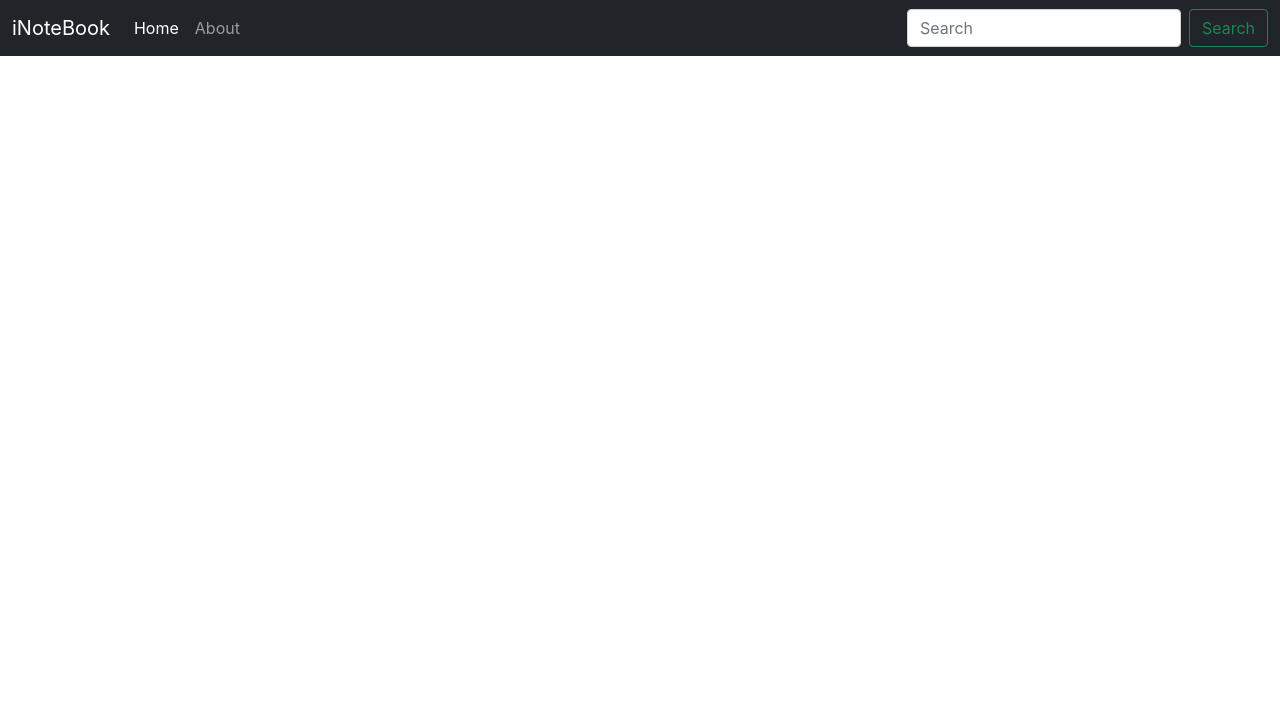
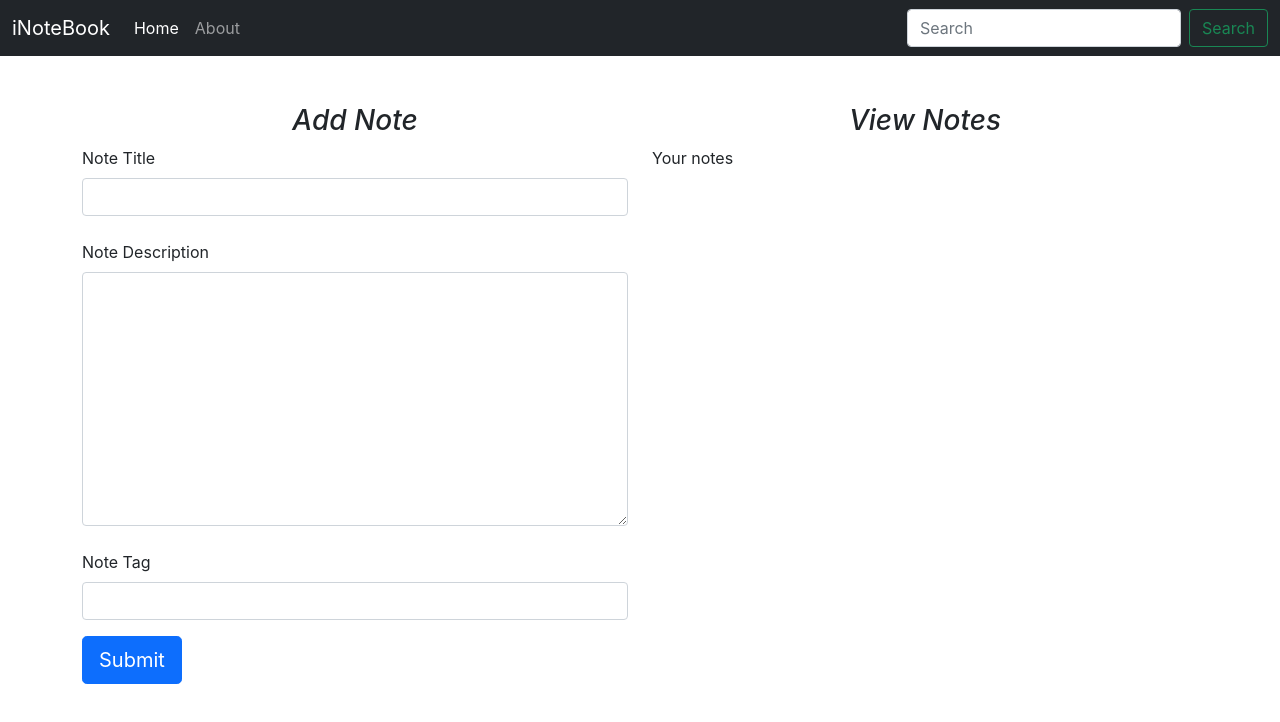
Before and after one commit to Shaharyar-saleem/iNotebook, a React (Create React App) app: page / in a window 1280 px wide. Shown: the top 722 px of the page. Built offline with nearby package versions, Linux system fonts and the light colour scheme.

Commit message:
feat: notes components added

```diff
--- a/src/App.js
+++ b/src/App.js
@@ -1,6 +1,7 @@
 import Navbar from './Components/Navbar';
 import About from './Components/About';
-import NoteState from "./Context/NoteState"
+import Home from './Components/Home';
+import NoteState from "./Context/NoteState";
 import {BrowserRouter as Router,Route,Routes} from "react-router-dom";
 
 function App() {
@@ -8,9 +9,12 @@ function App() {
     <div className="App">
       <NoteState>
       <Navbar />
+      <div className="container">
       <Routes>
+          <Route path="/" exact="true" element={<Home />} />
           <Route path="/about" exact="true" element={<About />} />
       </Routes>
+      </div>
       </NoteState>
     </div>
   );
--- /dev/null
+++ b/src/Components/Home.jsx
@@ -0,0 +1,16 @@
+import React from 'react';
+import AddNote from './Notes/AddNote';
+import ViewNotes from './Notes/ViewNotes';
+
+export default function Home() {
+  return (
+    <div className="row">
+        <div className="col-md-6">
+            <AddNote />
+        </div>
+        <div className="col-md-6">
+            <ViewNotes />
+        </div>
+    </div>
+  )
+}
--- /dev/null
+++ b/src/Components/Notes/AddNote.jsx
@@ -0,0 +1,27 @@
+import React from "react";
+
+export default function AddNote() {
+  return (
+    <div className="my-5">
+        <h3 className="text-center"><i>Add Note</i></h3>
+        <form>
+        <div className="form-group my-2">
+          <label>Note Title</label>
+          <input type="text" className="form-control my-2" />
+        </div>
+        <div className="form-group my-4">
+          <label>Note Description</label>
+          <textarea name="" rows="10" className="form-control my-2"></textarea>
+        </div>
+        <div className="form-group my-2">
+          <label>Note Tag</label>
+          <input type="text" className="form-control my-2" />
+        </div>
+
+        <button type="submit" className="btn btn-primary btn-lg my-2">
+          Submit
+        </button>
+      </form>
+    </div>
+  );
+}
--- /dev/null
+++ b/src/Components/Notes/ViewNotes.jsx
@@ -0,0 +1,10 @@
+import React from 'react'
+
+export default function ViewNotes() {
+  return (
+    <div className="my-5">
+        <h3 className="text-center"><i>View Notes</i></h3>
+        <p>Your notes</p>
+    </div>
+  )
+}
```
